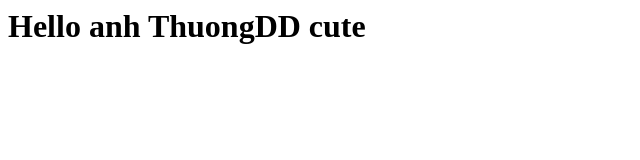
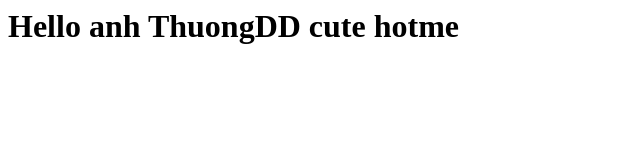
Before and after one commit to Phamtoan2899/jenkins_test, a plain HTML site: page index.html in a window 1280 px wide. Shown: the whole page, without its empty margins (0-640 px from the left). Drawn offline with Linux system fonts and the light colour scheme.

Commit message:
update 1

```diff
--- a/index.html
+++ b/index.html
@@ -1 +1 @@
-<h1>Hello anh ThuongDD cute</h1>
+<h1>Hello anh ThuongDD cute hotme</h1>
```
